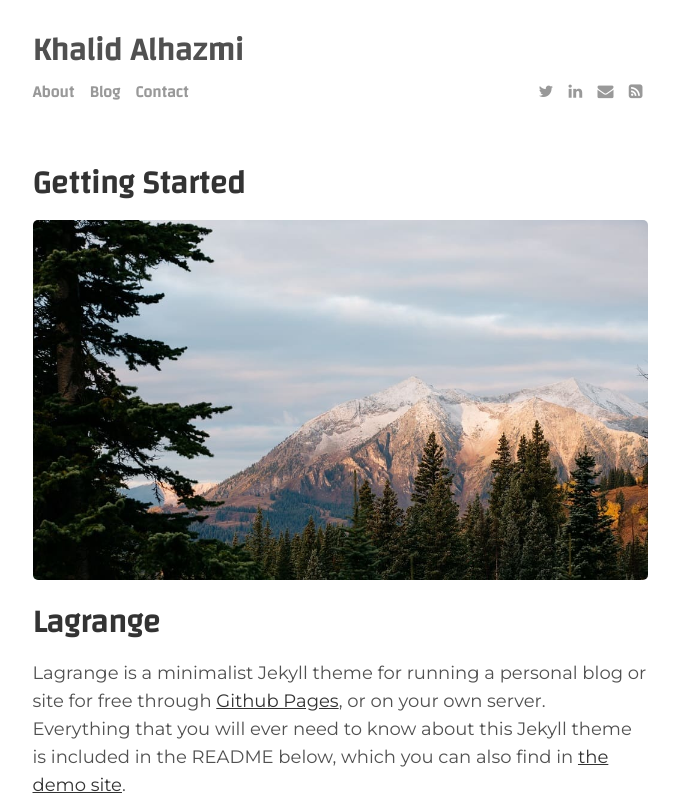
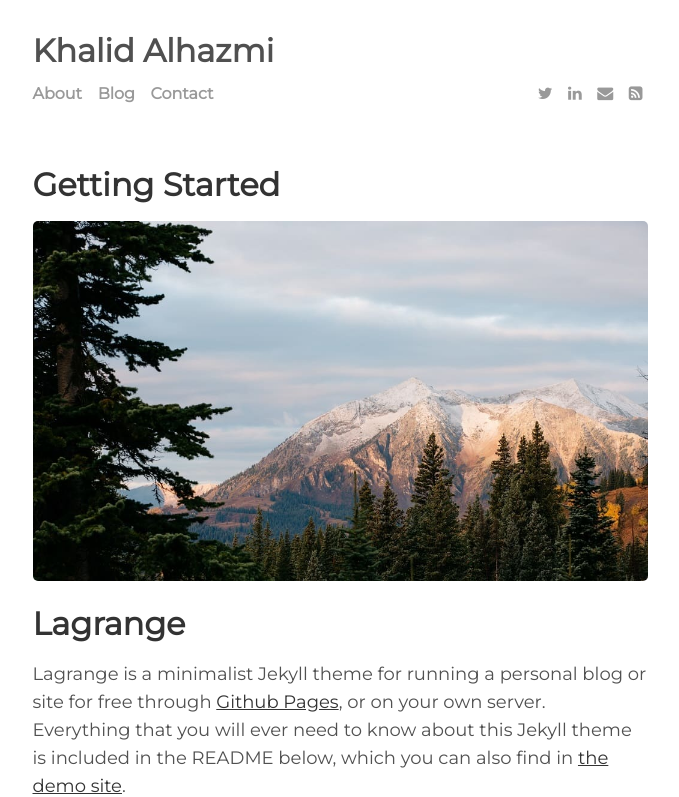
Before and after one commit to khalidlabs/khalidlabs.github.io, a Jekyll site: the page built from _posts/2019-10-10-getting-started.md, in a window 1280 px wide. Shown: the top 797 px of the page, without its empty margins (300-979 px from the left). Built offline with Jekyll 4.4.1, drawn with Linux system fonts in a browser that asks for light colours; grey boxes are pictures that could not be loaded.

Commit message:
Update main.css

```diff
--- a/assets/css/main.css
+++ b/assets/css/main.css
@@ -19,7 +19,7 @@
 
 
 @import url('https://fonts.googleapis.com/css?family=Montserrat&display=swap');
-@import url('https://fonts.googleapis.com/css?family=Changa&display=swap');
+
 
 body {
   font-family: 'Montserrat', sans-serif;
@@ -47,7 +47,7 @@ h1 a {
 }
 
 h1, h2, h3, h4, h5, h6 {
-  font-family: 'Changa', sans-serif;
+  font-family: 'Montserrat', sans-serif;
   color: #333;
 }
 
@@ -105,7 +105,7 @@ hr {
   padding-top: 0.5rem;
   padding-bottom: 0.5rem;
   margin-bottom: 4rem;
-  font-family: 'Changa', sans-serif;
+  font-family: 'Montserrat', sans-serif;
 }
 
 .masthead a:hover {
@@ -236,7 +236,7 @@ hr {
 */
 
 .menu {
-  font-family: 'Changa', sans-serif;
+  font-family: 'Montserrat', sans-serif;
   padding-top: 0.5rem;
   display: block;
 }
@@ -276,7 +276,7 @@ hr {
 
 code,
 pre {
-  font-family: 'Changa', sans-serif;
+  font-family: 'Montserrat', sans-serif;
 }
 code {
   padding: .25em .5em;
```
